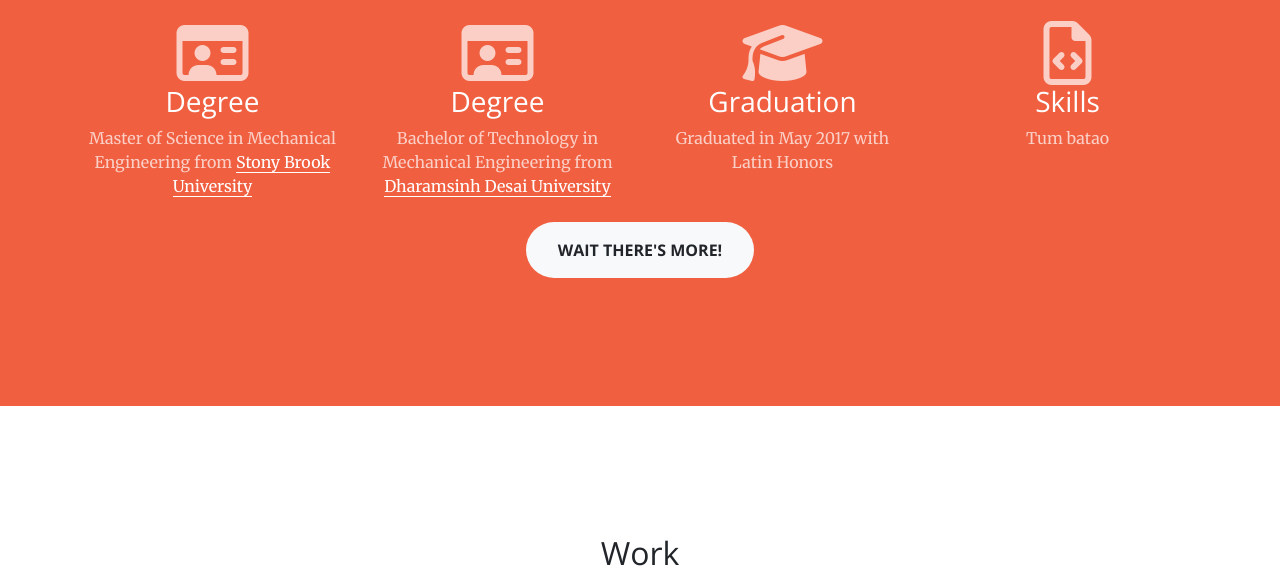
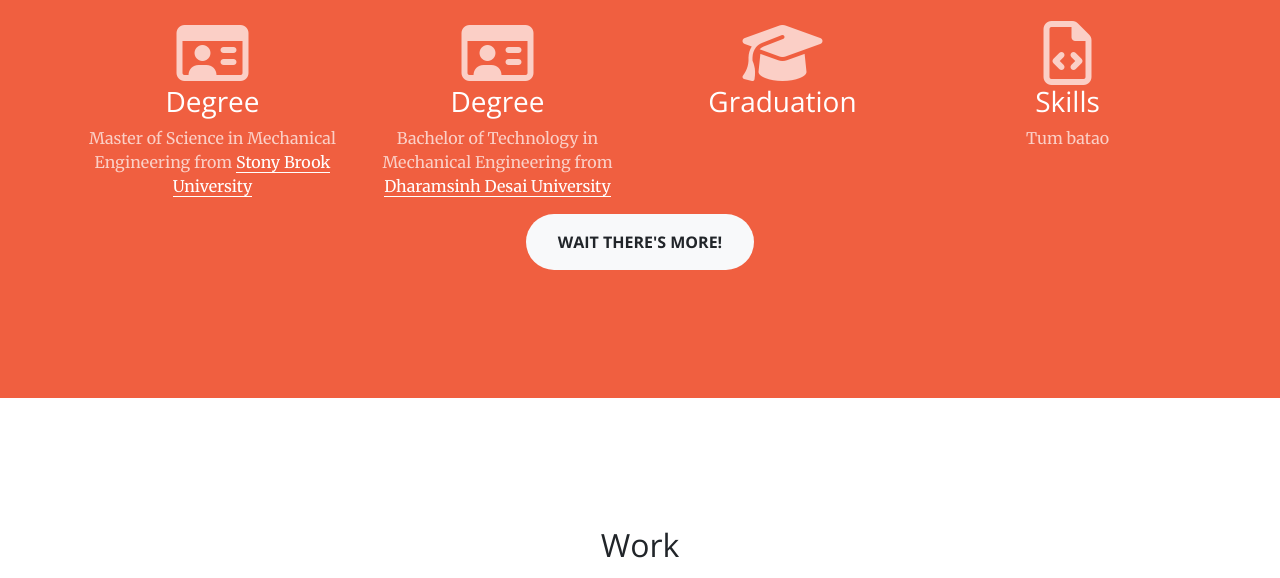
Before and after one commit to uapatel/uapatel.github.io, a plain HTML site: page index.html in a window 1280 px wide. Shown: the part 1662-2240 px from the top of the page. Drawn offline with nearby package versions, Linux system fonts and the light colour scheme.

Commit message:
Update index.html

```diff
--- a/index.html
+++ b/index.html
@@ -163,7 +163,7 @@
         <div class="col-lg-3 col-md-6 col-sm-6 text-center div-padding-fix">
           <i class="fa fa-4x fa-graduation-cap text-faded sr-icons"></i>
           <h3 class="text-white">Graduation</h3>
-          <p class="text-faded">Graduated in May 2017 with Latin Honors</p>
+          <p class="text-faded"></p>
         </div>
 
         <div class="col-lg-3 col-md-6 col-sm-6 text-center">
```
